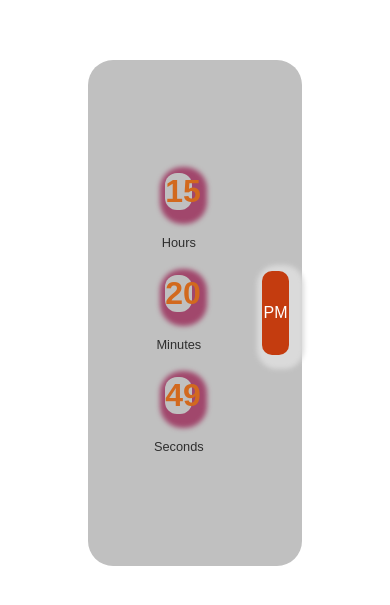
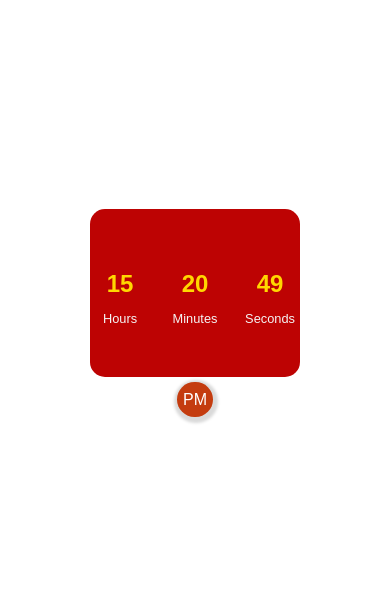
Before and after one commit to Ganesharm2002/Digital_Clock, a plain HTML site: page index.html in a window 390 px wide. Shown: the part 109-714 px from the top of the page. Drawn offline with Linux system fonts and the light colour scheme.

Commit message:
Media queries updated

```diff
--- a/index.html
+++ b/index.html
@@ -9,15 +9,23 @@
 <body onload="getTime()">
   <div class="container">
       <div class="clock">
+        <div class="clockSection">
+
             <h2 class="clockH btn"></h2>
 
 
               <p class="cText">Hours</p>
+        </div>
+      <div class="clockSection">
 
           <h2 class="clockM btn"></h2>
           <p class="cText">Minutes</p>
+      </div>
+      <div class="clockSection">
+
           <h2 class="clockS btn"></h2>
           <p class="cText">Seconds</p>
+      </div>
     </div>
     <div class="prepand">
     <p id="amPM"></p>
--- a/style.css
+++ b/style.css
@@ -49,6 +49,13 @@ body{
     align-items: center;
     box-shadow: 5px 4px 5px 10px #dadada; ;
 }
+.clockSection{
+    display: flex;
+    justify-content: center;
+    align-items: center;
+    flex-direction: column;
+    gap:25px;
+}
 
 
 
@@ -66,25 +73,58 @@ body{
     font-size: 0.8rem;
 
 }
-@media (max-width:680px ) {
+@media (max-width:790px ) {
     .clock{
-        flex-direction: column;
-        background-color: transparent;
+        /* flex-direction: column; */
+        background-color: #bd0303;
+        color: whitesmoke;
+        width: max-content;
+        padding: 5px;
+
     }
     .container{
         gap:5px;
-        background-color: rgb(192, 192, 192);
-        /* flex-direction: column; */
+        /* background-color: rgb(192, 192, 192); */
+        flex-direction: column;
         color:antiquewhite;
         height: 60vh;
         width: 55vw;
+
     }
     .btn{
-        font-size: 2rem;
+        font-size: 1.5rem;
+        height: 50px;
+        width: 50px;
+        border: none;
+        outline: none;
+        /* background-color: #dadada; */
+        align-content: center;
+
+
+
+
+        color: gold;
+
+        box-shadow:1px 1px 2px 1px transparent;
+
+
 
 
     }
-    .amPM{
-        font-size: 0.9rem;
+    .clockSection{
+        gap: 2px;
+
+    }
+    .prepand{
+        width: 9vmin;
+        height: 9vmin;
+        border-radius: 50%;
+        box-shadow: 1px 2px 3px 4px #dadada; ;
+    }
+
+    #amPM{
+        font-size: 1rem;
+
+
     }
 }
```
Lines whose indentation alone changed are shown as unchanged.
